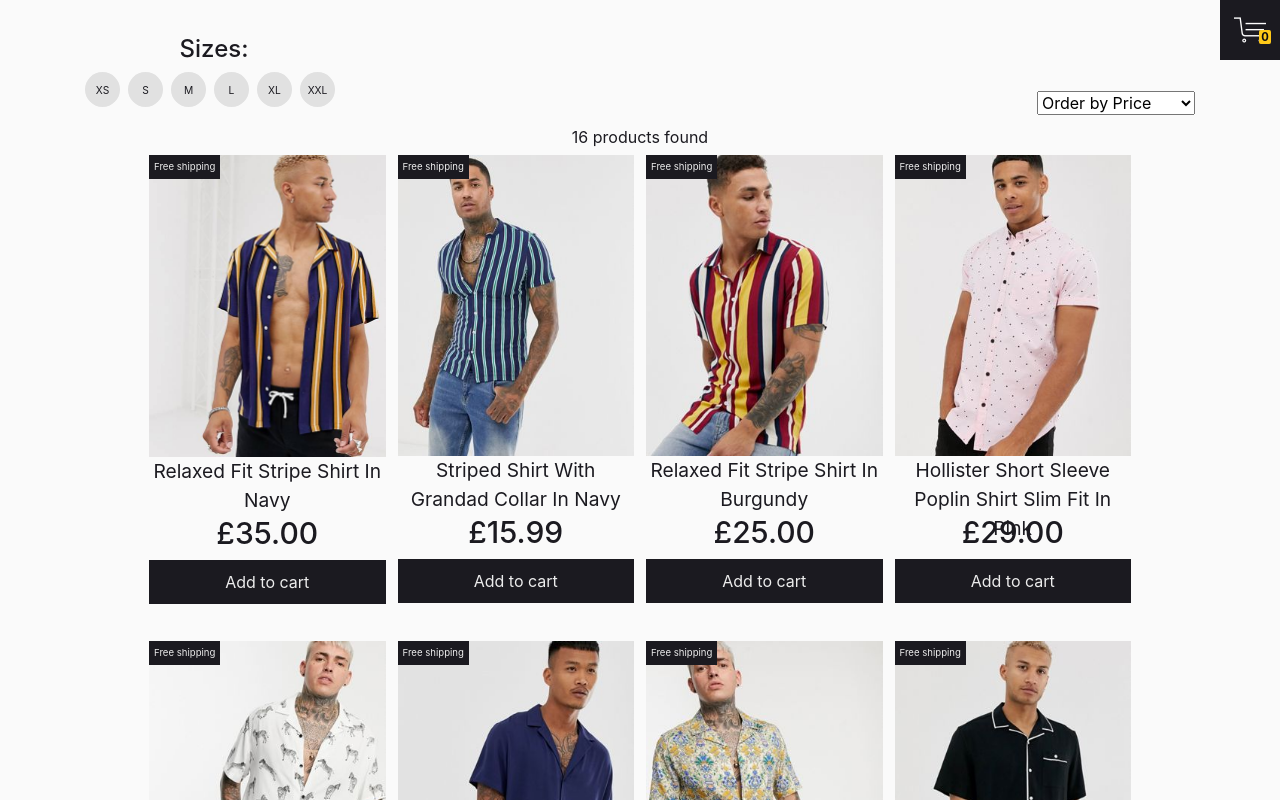
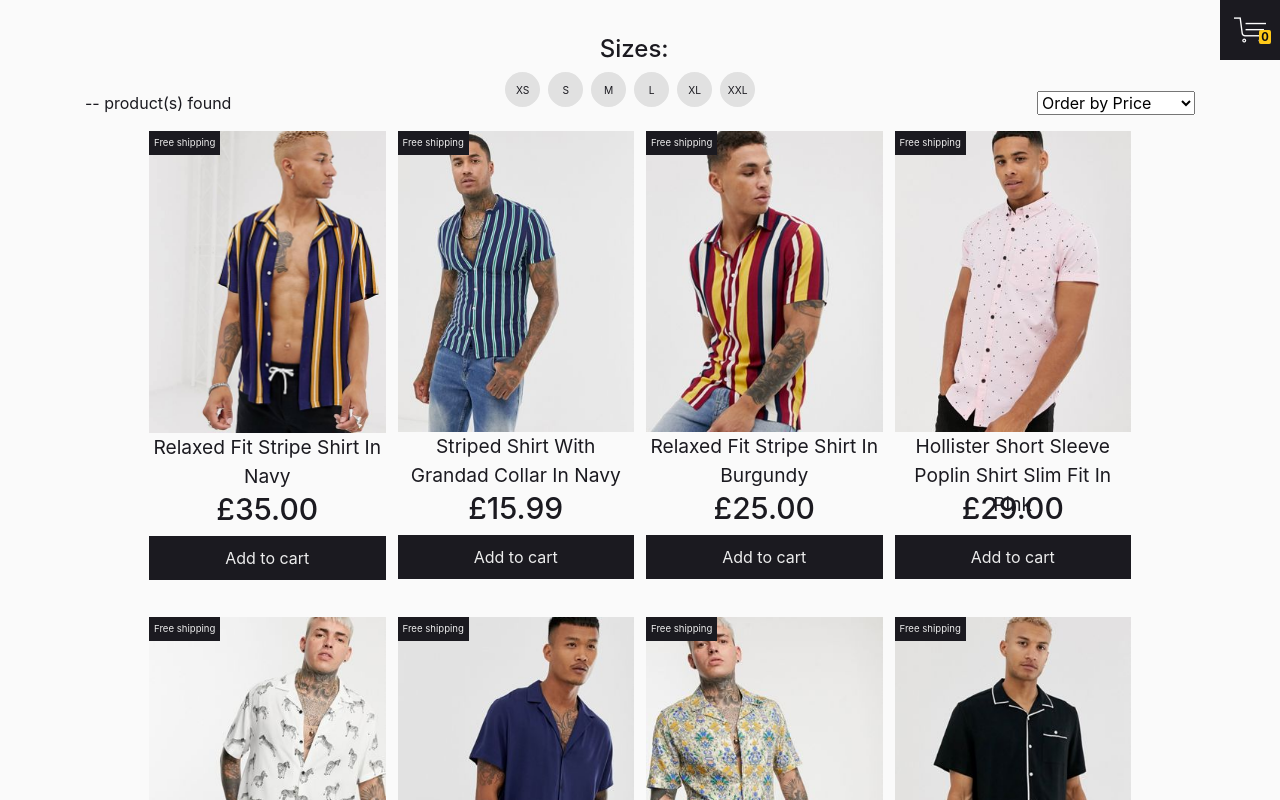
Before and after one commit to RBGeorgiev/javascript-practice, a React (Create React App) app in the folder shopping-cart-react/: page / in a window 1280 px wide. Shown: the top 800 px of the page. Built offline with nearby package versions, Linux system fonts and the light colour scheme.

Commit message:
moved filter and sort into own files

```diff
--- /dev/null
+++ b/shopping-cart-react/src/components/filter-sizes.js
@@ -0,0 +1,12 @@
+export default function filterSizes(products, filters) {
+    return products.filter(
+        el => {
+            for (let size of filters) {
+                if (!el.availableSizes.includes(size)) {
+                    return false;
+                }
+            }
+            return true;
+        }
+    )
+}
--- a/shopping-cart-react/src/components/filter.js
+++ b/shopping-cart-react/src/components/filter.js
@@ -50,6 +50,9 @@ class Filter extends React.Component {
         return (
             <Container className="filters">
                 <div>
+                    -- product(s) found
+                </div>
+                <div>
                     <h4 className="title">Sizes:</h4>
                     {this.createCheckboxes()}
                 </div>
--- a/shopping-cart-react/src/components/product-list.js
+++ b/shopping-cart-react/src/components/product-list.js
@@ -1,14 +1,16 @@
 import React from "react";
 import Product from "./product";
 import Container from 'react-bootstrap/Container';
-import AllProducts from "./products"
 
 import { connect } from 'react-redux';
-import { updateCart } from '../store/update-cart'
+import { updateCart } from '../store/update-cart';
 
+import AllProducts from "./products";
+import filterSizes from "./filter-sizes";
+import sortByPrice from './sort-by-price';
 
 class ProductList extends React.Component {
-    handleClick(product) {
+    addToCart(product) {
         // add item to cart or increase quantity if it's already present
         if (this.props.cart.includes(product)) {
             let idx = this.props.cart.indexOf(product);
@@ -22,40 +24,18 @@ class ProductList extends React.Component {
         this.props.updateCart(Array.from(this.props.cart));
     }
 
-    sortProducts(products, order) {
-        switch (order) {
-            case 'low-to-high':
-                return products = products.sort((a, b) => a.price - b.price);
-            case 'high-to-low':
-                return products.sort((a, b) => b.price - a.price);
-            default:
-                return products;
-        }
-    }
-
     render() {
-        let filteredProducts = AllProducts.products.filter(el => {
-            for (let size of this.props.filters) {
-                if (!el.availableSizes.includes(size)) {
-                    return false;
-                }
-            }
-            return true;
-        });
-
-        filteredProducts = this.sortProducts(filteredProducts, this.props.order);
+        let filteredProducts = filterSizes(AllProducts.products, this.props.filters);
+        filteredProducts = sortByPrice(filteredProducts, this.props.order);
 
         return (
-            <>
-                <span>{filteredProducts.length} products found</span>
             <Container>
                 {
                     filteredProducts.map(product => {
-                            return <Product store={this.props.store} product={product} key={product.sku} onClick={() => this.handleClick(product)} />;
+                        return <Product store={this.props.store} product={product} key={product.sku} onClick={() => this.addToCart(product)} />;
                     })
                 }
             </Container>
-            </>
         )
     }
 };
--- /dev/null
+++ b/shopping-cart-react/src/components/sort-by-price.js
@@ -0,0 +1,10 @@
+export default function sortByPrice(products, order) {
+    switch (order) {
+        case 'low-to-high':
+            return products = products.sort((a, b) => a.price - b.price);
+        case 'high-to-low':
+            return products.sort((a, b) => b.price - a.price);
+        default:
+            return products;
+    }
+}
```
Lines whose indentation alone changed are shown as unchanged.
